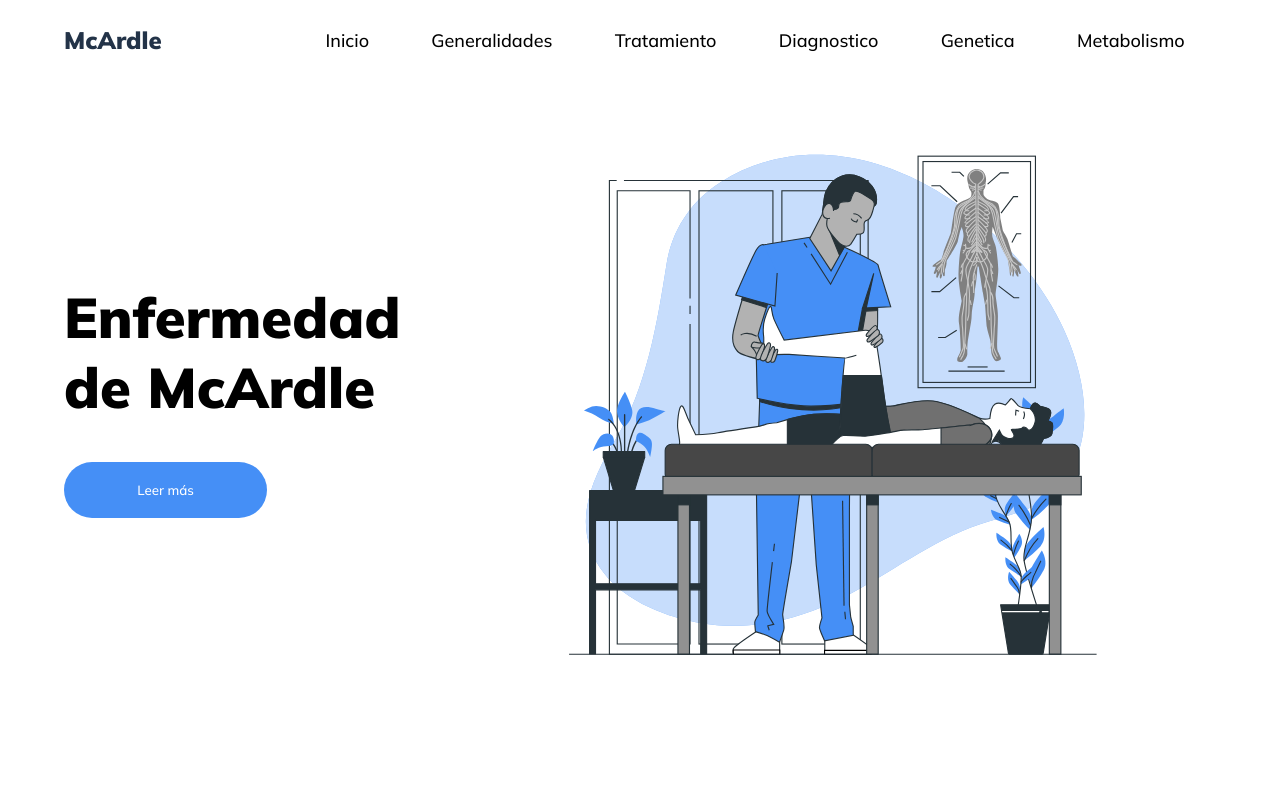
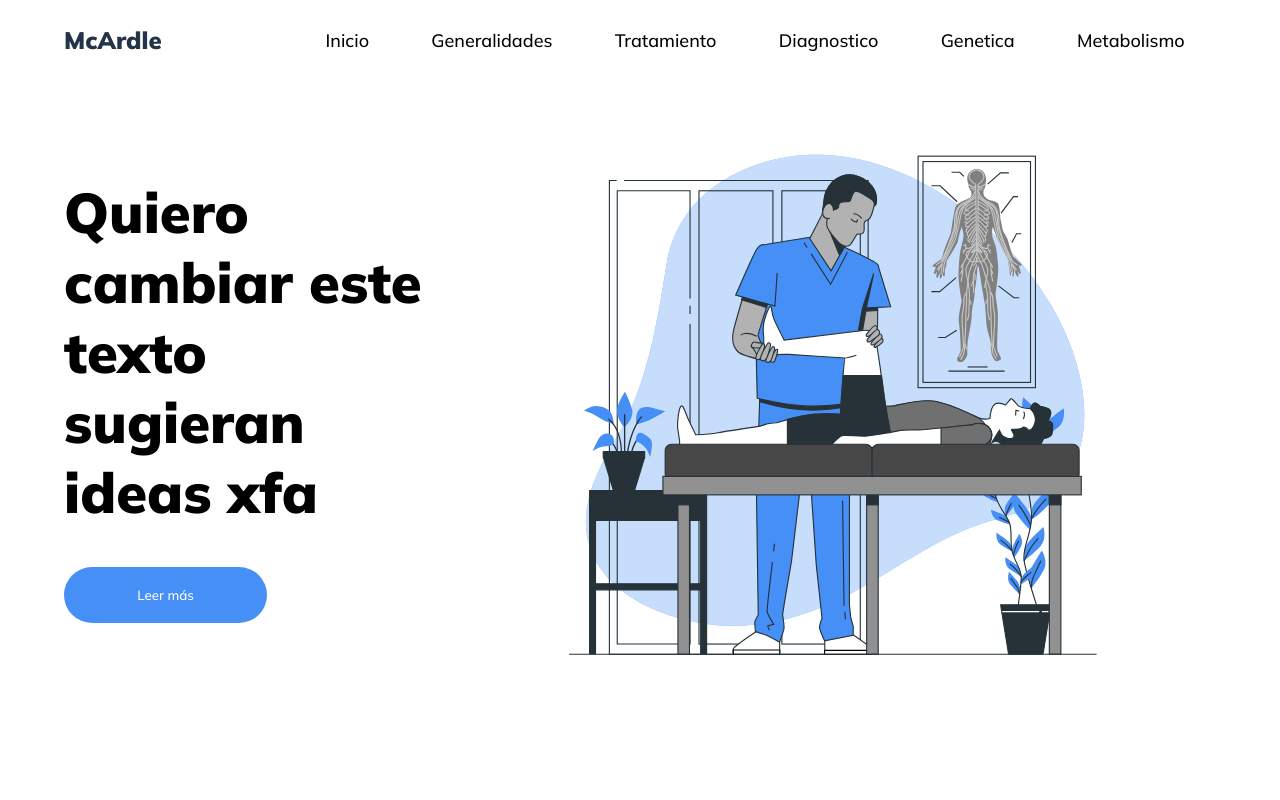
Before and after one commit to NaosAntares/mcArdleweb, a plain HTML site: page index.html in a window 1280 px wide. Shown: the top 800 px of the page. Drawn offline with Linux system fonts and the light colour scheme.

Commit message:
headline removed

```diff
--- a/index.html
+++ b/index.html
@@ -27,7 +27,7 @@
 
         <div class="hero-main-container">
             <div class="hero-text-container">
-                <h1>Enfermedad de McArdle</h1>
+                <h1>Quiero cambiar este texto sugieran ideas xfa</h1>
                 <p class="hero-text"></p>
                 <button class="btn">Leer más</button>
             </div>
```
Also changed, not shown: generalidades.html (+1 -1 lines), img/infografia-genetica.png (added).
